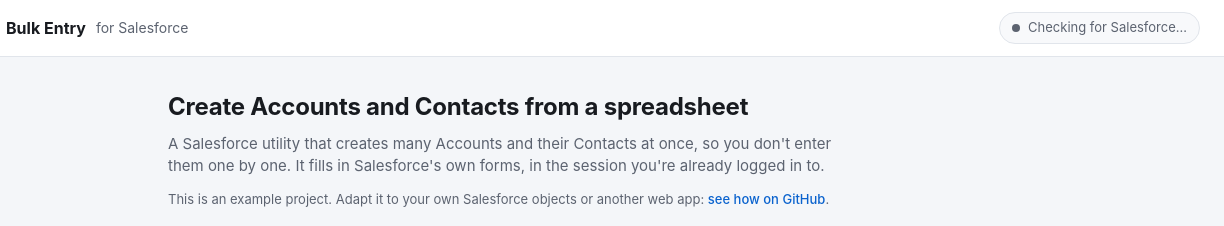
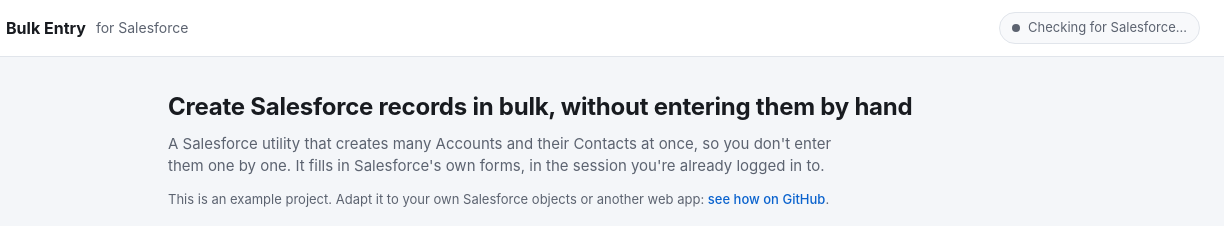
Before and after one commit to juliavasan/browser_double_entry, a browser extension: page extension/app.html in a window 1280 px wide. Shown: the top 226 px of the page, 56-1280 px from the left. Drawn offline with Linux system fonts and the light colour scheme.

Commit message:
Make the page heading about bulk creation without manual entry

```diff
--- a/extension/app.html
+++ b/extension/app.html
@@ -23,7 +23,7 @@
 
   <main>
     <section class="intro">
-      <h1>Create Accounts and Contacts from a spreadsheet</h1>
+      <h1>Create Salesforce records in bulk, without entering them by hand</h1>
       <p>
         A Salesforce utility that creates many Accounts and their Contacts at once, so you don't
         enter them one by one. It fills in Salesforce's own forms, in the session you're already
```
